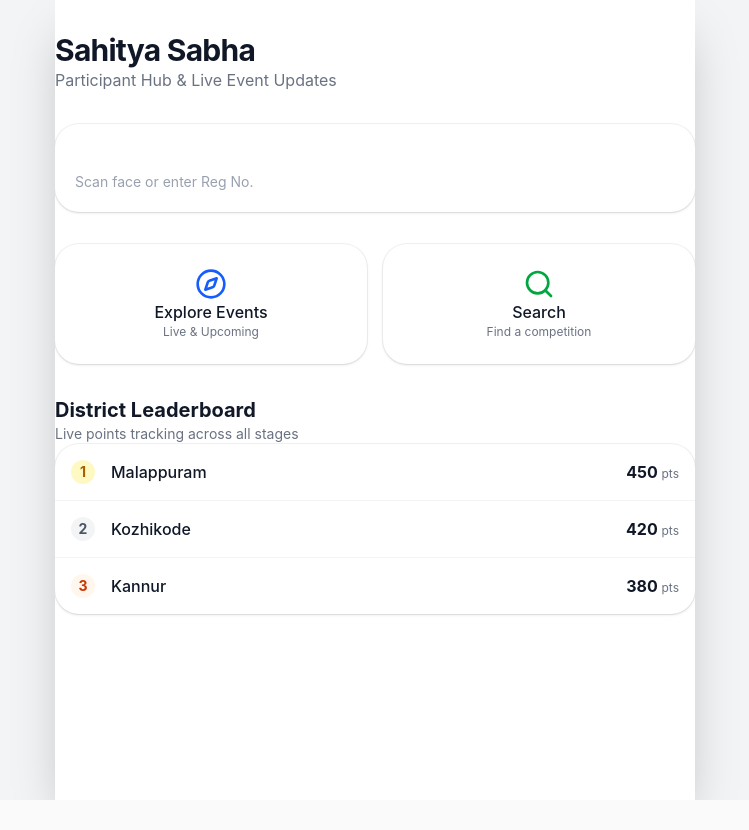
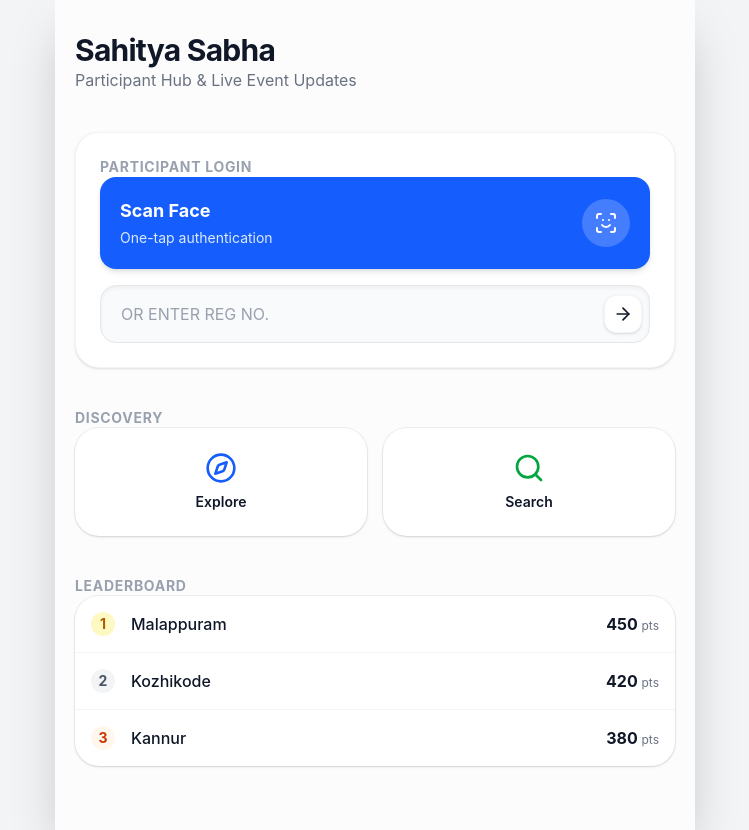
Before and after one commit to Yahiyamuhammed/-ParticipantHub, a React app in the folder Frontend/: page / in a window 1280 px wide. Shown: the whole page, without its empty margins (265-1014 px from the left). Before the commit the page ends 800 px from the top, so only its background shows below. Built offline with nearby package versions, Linux system fonts and the light colour scheme; the HTML template or start-up script is replaced by a standard one.

Commit message:
feat: made the landing page use gaps and border

```diff
--- a/Frontend/src/pages/Landing/index.jsx
+++ b/Frontend/src/pages/Landing/index.jsx
@@ -1,65 +1,114 @@
 // src/pages/Landing/index.jsx
-import React from "react";
+import React, { useState } from "react";
 import { useNavigate } from "react-router-dom";
-import { ScanFace, Search, Compass, Trophy } from "lucide-react";
+import { ScanFace, Search, Compass, ArrowRight } from "lucide-react";
 import Section from "@/components/common/Section";
 import Card from "@/components/common/Card";
 import Leaderboard from "@/features/landing/components/Leaderboard";
+import { useAuth } from "@/context/AuthContext";
 
 export default function LandingPage() {
   const navigate = useNavigate();
+  const { login } = useAuth();
+  const [regNumber, setRegNumber] = useState("");
+
+  const handleRegSubmit = (e) => {
+    e.preventDefault();
+    if (!regNumber.trim()) return;
+    login({
+      id: "P-1023",
+      name: "Yahiya Muhammed",
+      reg: regNumber.toUpperCase(),
+    });
+    navigate("/dashboard");
+  };
 
   return (
-    <div className="flex flex-col gap-8 pb-12">
-      {/* Header */}
-      <header className="pt-8">
+    // Outer container provides the background color space for the whole page
+    <div className="flex flex-col gap-10 pb-16 pt-8 bg-gray-50/50 min-h-screen">
+      {/* Header Zone */}
+      <header className="px-5">
         <h1 className="text-3xl font-bold tracking-tight text-gray-900">
           Sahitya Sabha
         </h1>
-        <p className="mt-2 text-gray-500">
+        <p className="mt-1 text-gray-500">
           Participant Hub & Live Event Updates
         </p>
       </header>
 
-      {/* Primary Action: Login */}
-      <Section>
-        <Card
+      {/* Login Zone - Elevated for priority */}
+      <section className="px-5">
+        <div className="bg-white p-6 rounded-3xl shadow-sm border border-gray-100 space-y-6">
+          <h2 className="text-sm font-bold uppercase tracking-wider text-gray-400">
+            Participant Login
+          </h2>
+
+          <div className="flex flex-col gap-4">
+            {" "}
+            {/* Increased gap between Face and Reg */}
+            <button
               onClick={() => navigate("/login")}
-          className="bg-gray-900 text-white hover:bg-gray-800 ring-0"
+              className="w-full bg-blue-600 text-white rounded-2xl p-5 flex items-center justify-between hover:bg-blue-700 transition-all shadow-md active:scale-[0.98]"
             >
-          <div className="flex items-center justify-between">
-            <div>
-              <h2 className="text-lg font-semibold">Participant Login</h2>
-              <p className="mt-1 text-sm text-gray-400">Scan face or enter Reg No.</p>
+              <div className="text-left">
+                <span className="block font-bold text-lg">Scan Face</span>
+                <span className="text-blue-100 text-sm">
+                  One-tap authentication
+                </span>
               </div>
-            <div className="bg-white/10 p-3 rounded-full">
+              <div className="bg-white/20 p-3 rounded-full">
                 <ScanFace className="w-6 h-6 text-white" />
               </div>
+            </button>
+            <form onSubmit={handleRegSubmit} className="relative">
+              <input
+                type="text"
+                value={regNumber}
+                onChange={(e) => setRegNumber(e.target.value)}
+                placeholder="Or enter Reg No."
+                className="w-full bg-gray-50 border border-gray-200 rounded-2xl pl-5 pr-14 py-4 font-medium text-gray-900 placeholder-gray-400 focus:outline-none focus:ring-2 focus:ring-gray-900 transition-all uppercase shadow-inner"
+              />
+              <button
+                type="submit"
+                className="absolute right-2 top-1/2 -translate-y-1/2 p-2 bg-white text-gray-900 rounded-xl shadow-sm border border-gray-100 hover:bg-gray-50"
+              >
+                <ArrowRight className="w-5 h-5" />
+              </button>
+            </form>
           </div>
+        </div>
+      </section>
+
+      {/* Discovery Zone - Flat background, distinct cards */}
+      <section className="px-5 space-y-4">
+        <h2 className="text-sm font-bold uppercase tracking-wider text-gray-400 ml-1">
+          Discovery
+        </h2>
+        <div className="grid grid-cols-2 gap-4">
+          <Card
+            onClick={() => navigate("/explore")}
+            className="py-6 border-none shadow-sm flex flex-col items-center gap-2"
+          >
+            <Compass className="w-8 h-8 text-blue-600" />
+            <span className="font-semibold text-gray-900 text-sm">Explore</span>
           </Card>
-      </Section>
-
-      {/* Secondary Actions Grid */}
-      <div className="grid grid-cols-2 gap-4">
-        <Card onClick={() => navigate("/explore")} className="flex flex-col items-center justify-center py-6 text-center">
-          <Compass className="w-8 h-8 text-blue-600 mb-3" />
-          <h3 className="font-medium text-gray-900">Explore Events</h3>
-          <p className="text-xs text-gray-500 mt-1">Live & Upcoming</p>
-        </Card>
-
-<Card onClick={() => navigate("/explore", { state: { autoFocusSearch: true } })} className="flex flex-col items-center justify-center py-6 text-center">          <Search className="w-8 h-8 text-green-600 mb-3" />
-          <h3 className="font-medium text-gray-900">Search</h3>
-          <p className="text-xs text-gray-500 mt-1">Find a competition</p>
+          <Card
+            onClick={() => navigate("/explore", { state: { autoFocusSearch: true } })}
+            className="py-6 border-none shadow-sm flex flex-col items-center gap-2"
+          >
+            <Search className="w-8 h-8 text-green-600" />
+            <span className="font-semibold text-gray-900 text-sm">Search</span>
           </Card>
         </div>
+      </section>
 
-      {/* Leaderboard Section */}
-      <Section
-        title="District Leaderboard"
-        subtitle="Live points tracking across all stages"
-      >
+      {/* Leaderboard Zone - Distinct white container */}
+      <section className="px-5">
+        <h2 className="text-sm font-bold uppercase tracking-wider text-gray-400 mb-3 ml-1">
+          Leaderboard
+        </h2>
         <Leaderboard />
-      </Section>
+      </section>
     </div>
   );
 }
--- a/Frontend/src/pages/Login/index.jsx
+++ b/Frontend/src/pages/Login/index.jsx
@@ -1,23 +1,11 @@
 // src/pages/Login/index.jsx
-import React, { useState } from "react";
+import React from "react";
 import { ArrowLeft } from "lucide-react";
 import { useNavigate } from "react-router-dom";
 import FaceAuth from "@/features/auth/components/FaceAuth";
-import RegAuth from "@/features/auth/components/RegAuth";
 
 export default function LoginPage() {
   const navigate = useNavigate();
-  // 'face' | 'manual'
-  const [authMethod, setAuthMethod] = useState("face");
-  const [failedAttempts, setFailedAttempts] = useState(0);
-
-  const handleFaceFailure = () => {
-    const newAttempts = failedAttempts + 1;
-    setFailedAttempts(newAttempts);
-    if (newAttempts >= 2) {
-      setAuthMethod("manual");
-    }
-  };
 
   return (
     <div className="flex flex-col min-h-screen bg-gray-50 -mx-5 px-5">
@@ -28,22 +16,16 @@ export default function LoginPage() {
           className="flex items-center text-sm font-medium text-gray-600 hover:text-gray-900 transition-colors"
         >
           <ArrowLeft className="w-4 h-4 mr-1" />
-          Back
+          Cancel
         </button>
       </header>
 
       <div className="flex-1 flex flex-col pt-4">
-        {authMethod === "face" ? (
-          <FaceAuth
-            onFailure={handleFaceFailure}
-            onSwitchToManual={() => setAuthMethod("manual")}
-          />
-        ) : (
-          <RegAuth onSwitchToFace={() => {
-            setAuthMethod("face");
-            setFailedAttempts(0);
-          }} />
-        )}
+        {/* We no longer need the RegAuth fallback here, it's on the landing page */}
+        <FaceAuth
+          onFailure={() => { /* Handled inside FaceAuth now */ }}
+          onSwitchToManual={() => navigate("/")}
+        />
       </div>
     </div>
   );
```
Also changed, not shown: Frontend/src/pages/Explore/index.jsx (+18 -10 lines). Lines whose indentation alone changed are shown as unchanged.
